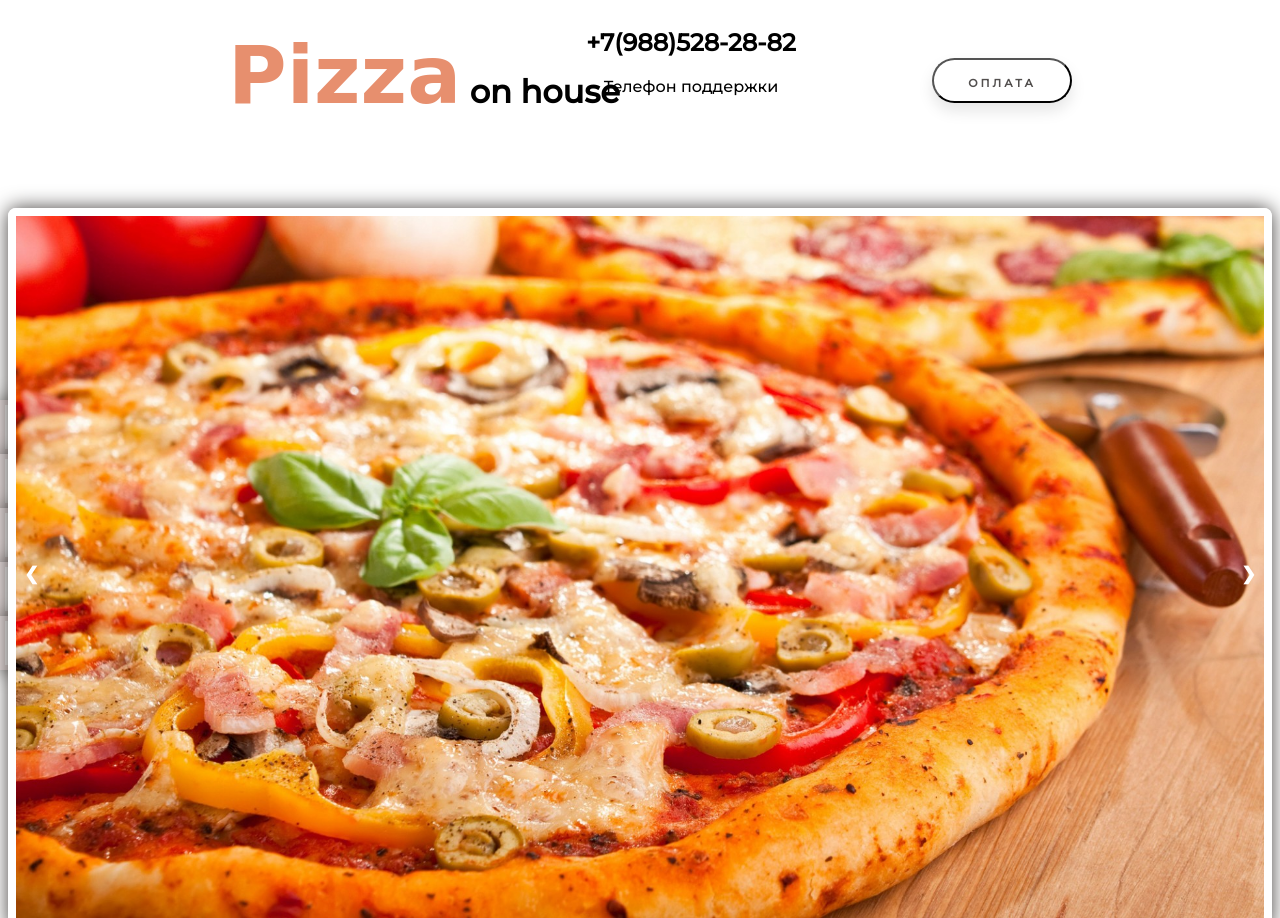
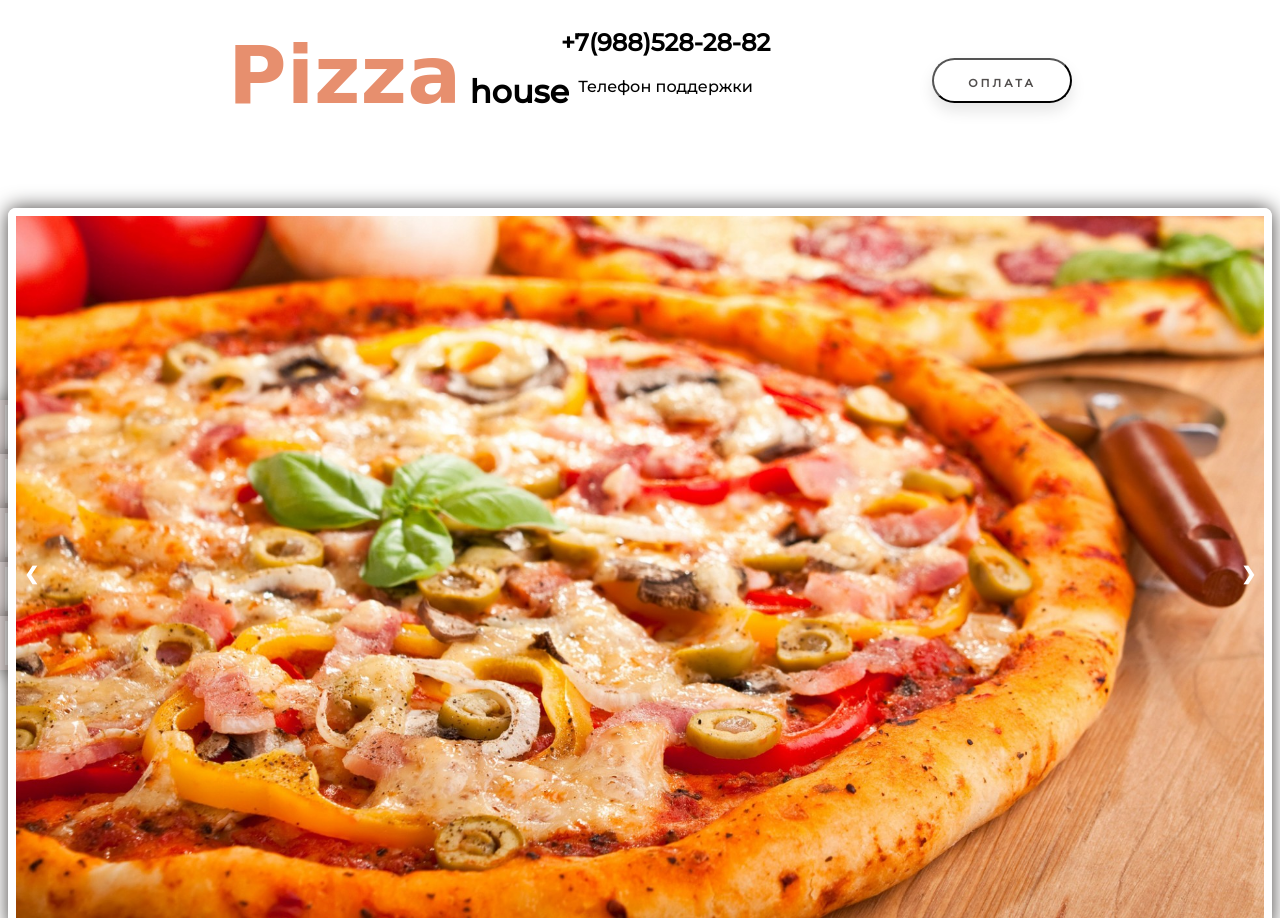
Before and after one commit to www-alone/pizza-house, a plain HTML site: page index.html in a window 1280 px wide. Shown: the top 918 px of the page. Drawn offline with nearby package versions, Linux system fonts and the light colour scheme; some packages are replaced by stand-ins of ours; a web font is replaced by a local one.

Commit message:
logo changes

```diff
--- a/index.html
+++ b/index.html
@@ -14,7 +14,7 @@
     <header>
       <div class="header">
           <div class="header__Logo">
-              <h1 class="header__house"><span class="header__pizza">Pizza</span>  on house</h1>
+              <h1 class="header__house"><span class="header__pizza">Pizza</span> house</h1>
             </div>
             <div class="header__support">
                 <h2 class="header__suph2">+7(988)528-28-82</h2>
```
